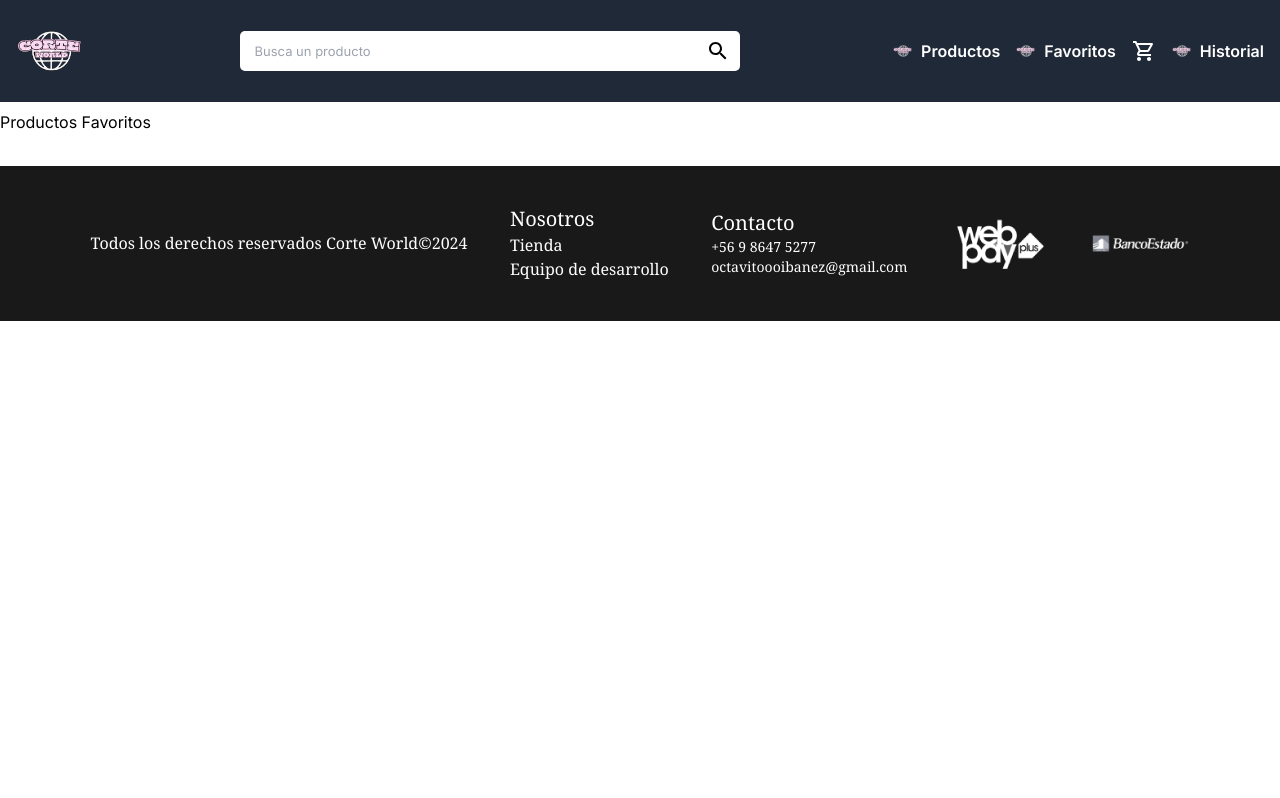
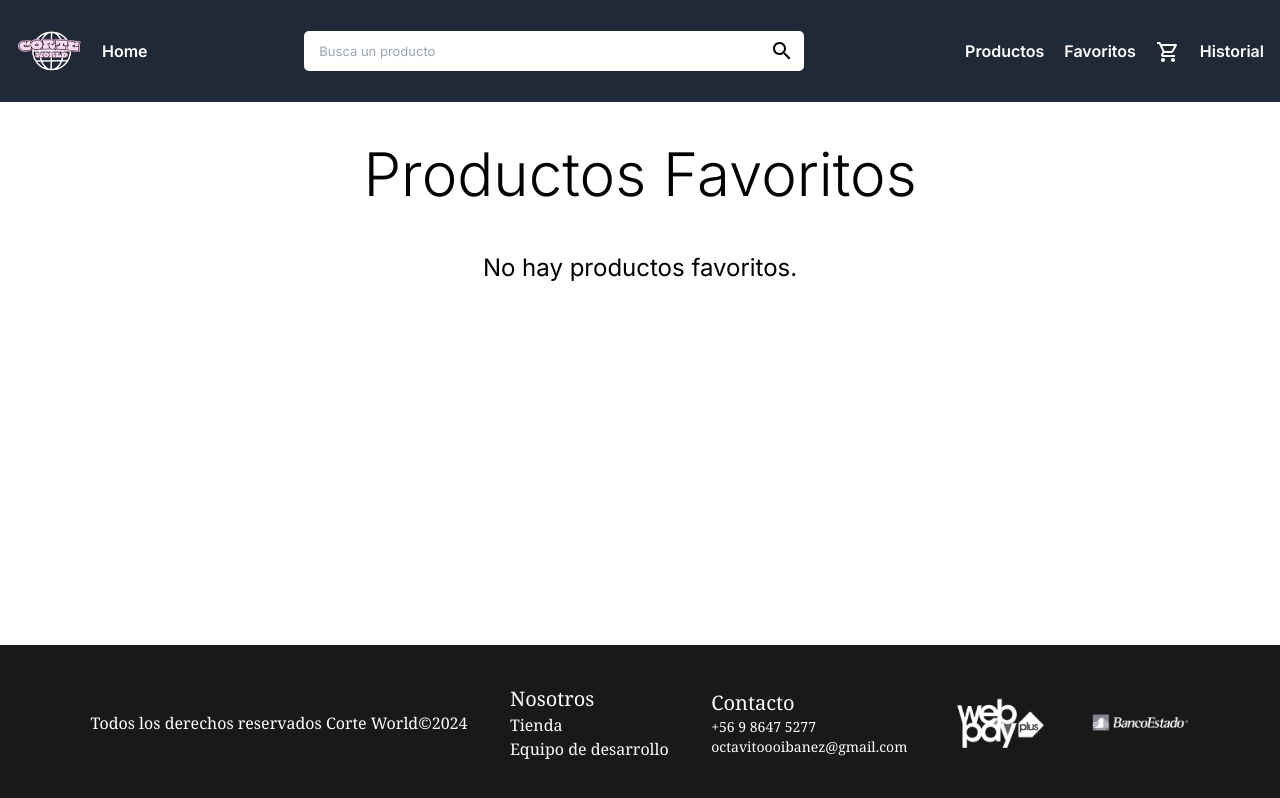
Before and after one commit to AquilesPopovich/front-corteworld, a Next.js app: page /favoritos in a window 1280 px wide. Built offline with nearby package versions, Linux system fonts and the light colour scheme.

Commit message:
filtros y diseño

```diff
--- /dev/null
+++ b/app/carrito/page.tsx
@@ -0,0 +1,18 @@
+import { Menu } from "@mui/icons-material"
+import { Footer } from "../ui/footer/Footer"
+
+const Carrito = () => {
+    return(
+        <>
+            <div className="flex flex-col min-h-screen">
+                <Menu/>
+                <div>
+                    <h1>Carrito de compras</h1>
+                </div>
+                <Footer/>
+            </div>
+        </>
+    )
+}
+
+export default Carrito
--- a/app/detail/[id]/page.tsx
+++ b/app/detail/[id]/page.tsx
@@ -77,6 +77,7 @@ const DetailPage = () => {
         <>
         <Menu />
         <div className="container mx-auto mt-8" style={{ marginTop: '120px' }}>
+        <br />
         <div className="grid grid-cols-1 md:grid-cols-3 gap-2"> {/* Reducir el espacio entre las columnas */}
     <div className="w-1/5 md:w-1/6 flex flex-col items-center"> {/* Reducir el ancho y el espacio alrededor */}
         {producto.imgs.map((img, index) => (
@@ -133,7 +134,7 @@ const DetailPage = () => {
                     </div>
                 ))}
             </div>
-            <form onSubmit={agregarComentario} className="w-full mt-8">
+            <form onSubmit={agregarComentario} className="w-full mt-8 mb-8">
                 <label htmlFor="comentario" className="block text-lg font-semibold mb-2">Deja tu comentario:</label>
                 <textarea
                     id="comentario"
--- a/app/favoritos/page.tsx
+++ b/app/favoritos/page.tsx
@@ -9,25 +9,33 @@ const Favoritos = () => {
 
   const favorites = useSelector((state: any) => state.favorites.favorites);
 
+  return (
+    <div className="flex flex-col min-h-screen">
+      <Menu />
+      <div className='flex flex-col items-center mt-36 flex-grow'>
+        <h2 className=' font-light text-6xl'>Productos Favoritos</h2>
+        <div className='flex flex-wrap justify-center mt-12'>
+          {favorites.length > 0 ? (
+            favorites.map((product: any) => (
+              <div key={product.id} className="p-2 m-4">
+                <CardProducto
+                  id={product.id}
+                  name={product.name}
+                  segundaimg={product.segundaimg}
+                  img={product.img}
+                  mark={product.mark}
+                  price={product.price}
+                />
+              </div>
+            ))
+          ) : (
+            <p className='text-2xl'>No hay productos favoritos.</p>
+          )}
+        </div>
 
-
-  return (
-    <>
-    <Menu/>
-    <div style={{ marginTop: '110px' }}>
-        <h2>Productos Favoritos</h2>
-      {favorites.map((product: any) => (
-        <CardProducto  key={product.id}
-        id={product.id}
-        name={product.name}
-        segundaimg={product.segundaimg}
-        img={product.img}
-        mark={product.mark}
-        price={product.price}  />
-      ))}
+      </div>
+      <Footer />
     </div>
-    <Footer/>
-    </>
   )
 }
 
--- a/app/historial/page.tsx
+++ b/app/historial/page.tsx
@@ -1,6 +1,7 @@
 import React from 'react';
 import { FaShoppingCart, FaRegClock } from 'react-icons/fa';
 import { Menu } from '../ui/menu/Menu';
+import { Footer } from '../ui/footer/Footer';
 
 const Historial = () => {
   const carrito = [
@@ -91,8 +92,8 @@ const Historial = () => {
         </div>
       ))}
     </div>
+      <Footer/>
     </>
-
   );
 };
 
--- a/app/productos/page.tsx
+++ b/app/productos/page.tsx
@@ -1,3 +1,5 @@
+'use client'
+
 import React from 'react'
 import { Menu } from '../ui/menu/Menu'
 import CardProducto from '../ui/cards/productos/cardProducto/CardProducto'
@@ -70,18 +72,43 @@ const Productos = () => {
       mark: 'Apple',
       price: 1600
     }
-]
+  ]
+
+  // const filterByMark = (event: React.ChangeEvent<HTMLButtonElement>) => {
+  //       if(event.target.value.toLowerCase() === 'razer') {
+  //         console.log('filter razer', event.target.value.toLowerCase())
+  //         productos.filter(producto => {
+  //           producto.mark.toLowerCase() === event.target.value
+  //         })
+  //       }
+  // }
 
   return (
     <>
-      <Menu/>
+      <Menu />
       <div className="flex" style={{ marginTop: '100px' }}>
         {/* Sección de filtros */}
         <div className="w-1/5 p-4 border-r">
           {/* Botones de filtro */}
-          <button className="bg-blue-500 text-white px-4 py-2 mb-4 rounded hover:bg-blue-600 focus:outline-none">Filtro 1</button>
-          <button className="bg-blue-500 text-white px-4 py-2 mb-4 rounded hover:bg-blue-600 focus:outline-none">Filtro 2</button>
-          <button className="bg-blue-500 text-white px-4 py-2 mb-4 rounded hover:bg-blue-600 focus:outline-none">Filtro 3</button>
+          <select className="bg-pink-500 text-white px-4 py-2 mb-4 rounded hover:bg-pink-600 focus:outline-none"
+          >
+            <option value="">Marca:</option>
+            <option value="razer">Razer</option>
+            <option value="apple">Apple</option>
+            <option value="logitech">Logitech</option>
+            <option value="corsair">Corsair</option>
+            <option value="dell">Dell</option>
+            <option value="nvidia">Nvidia</option>
+          </select>
+
+          <select className="bg-pink-500 text-white px-4 py-2 mb-4 rounded hover:bg-pink-600 focus:outline-none">
+            <option value="">Precio:</option>
+              <option value="5990">$5.990</option>
+              <option value="9990">$9.990</option>
+              <option value="12990">$12.990</option>
+              <option value="20990">$20.990</option>
+          </select>
+          <button className="bg-pink-500 text-white px-4 py-2 mb-4 rounded hover:bg-pink-600 focus:outline-none">Filtro 3</button>
           {/* Agrega más botones de filtro según sea necesario */}
         </div>
 
@@ -100,7 +127,7 @@ const Productos = () => {
           ))}
         </div>
       </div>
-      <Footer/>
+      <Footer />
     </>
   )
 }
--- a/app/types.d.ts
+++ b/app/types/typeProduct.d.ts
@@ -9,9 +9,6 @@ export interface Products {
     discount: number
     createdAt: Date
     status: boolean
-    carrito: Array
-    imgs: Array
-    comentarios: Array
 }
 
 export type ProductsList = Products[]
--- a/app/ui/cards/productos/cardProducto/CardProducto.tsx
+++ b/app/ui/cards/productos/cardProducto/CardProducto.tsx
@@ -23,7 +23,7 @@ const CardProducto = ({ id, name, img, mark, price, segundaimg }: {id: number, n
 
   return (
     <div
-      className="max-w-xs rounded-lg overflow-hidden shadow-md m-4 transition-transform transform hover:scale-105 bg-white flex flex-col justify-between items-center relative" // Agrega relative para posicionar elementos hijos de forma relativa
+      className="max-w-xs rounded-lg overflow-hidden shadow-md m-4 transition-transform transform hover:scale-105 bg-pink-200 flex flex-col justify-between items-center relative" // Agrega relative para posicionar elementos hijos de forma relativa
       onMouseEnter={() => setHover(true)}
       onMouseLeave={() => setHover(false)}
     >
--- a/app/ui/menu/Menu.tsx
+++ b/app/ui/menu/Menu.tsx
@@ -4,16 +4,16 @@ import ShoppingCartOutlinedIcon from '@mui/icons-material/ShoppingCartOutlined';
 import styles from './menu.module.css';
 import corteWorld from '../../../public/images/corteWorld.png'
 import { SearchProduct } from './searchFunction/SearchFunction';
+import HomeOutlinedIcon from '@mui/icons-material/HomeOutlined';
 
 export const Menu = () => {
   return (
     <nav className={`bg-gray-800 text-white flex justify-between items-center p-4 ${styles.navBar}`}>
       <div className="flex items-center">
         {/* Logo */}
+            <Image src={corteWorld} alt="CorteWorld" width={70} height={70} />
         <div className="mr-4">
-          <Link href="/">
-            <Image src={corteWorld} alt="CorteWorld" width={70} height={70} />
-          </Link>
+          <Link href="/" className={`ml-4 ${styles.link}`}>Home</Link>
         </div>
       </div>
 
@@ -26,19 +26,19 @@ export const Menu = () => {
       {/* Enlaces con iconos */}
       <div className="flex items-center">
         <div className="ml-4 flex items-center">
-          <Image src={corteWorld} alt="Productos" width={20} height={20} />
-          <Link href="/productos" className={`ml-2 ${styles.link}`}>Productos</Link>
+          {/* <Image src={corteWorld} alt="Productos" width={20} height={20} /> */}
+          <Link href="/productos" className={`ml-1 ${styles.link}`}>Productos</Link>
         </div>
         <div className="ml-4 flex items-center">
-          <Image src={corteWorld} alt="Favoritos" width={20} height={20} />
-          <Link href="/favoritos" className={`ml-2 ${styles.link}`}>Favoritos</Link>
+          {/* <Image src={corteWorld} alt="Favoritos" width={20} height={20} /> */}
+          <Link href="/favoritos" className={`ml-1 ${styles.link}`}>Favoritos</Link>
         </div>
         <div className="ml-4 flex items-center">
-          <ShoppingCartOutlinedIcon />
+          <Link href='/carrito' className={`ml-1 ${styles.link}`}><ShoppingCartOutlinedIcon /></Link>
         </div>
         <div className="ml-4 flex items-center">
-          <Image src={corteWorld} alt="Historial" width={20} height={20} />
-          <Link href="/historial" className={`ml-2 ${styles.link}`}>Historial</Link>
+          {/* <Image src={corteWorld} alt="Historial" width={20} height={20} /> */}
+          <Link href="/historial" className={`ml-1 ${styles.link}`}>Historial</Link>
         </div>
       </div>
     </nav>
```
